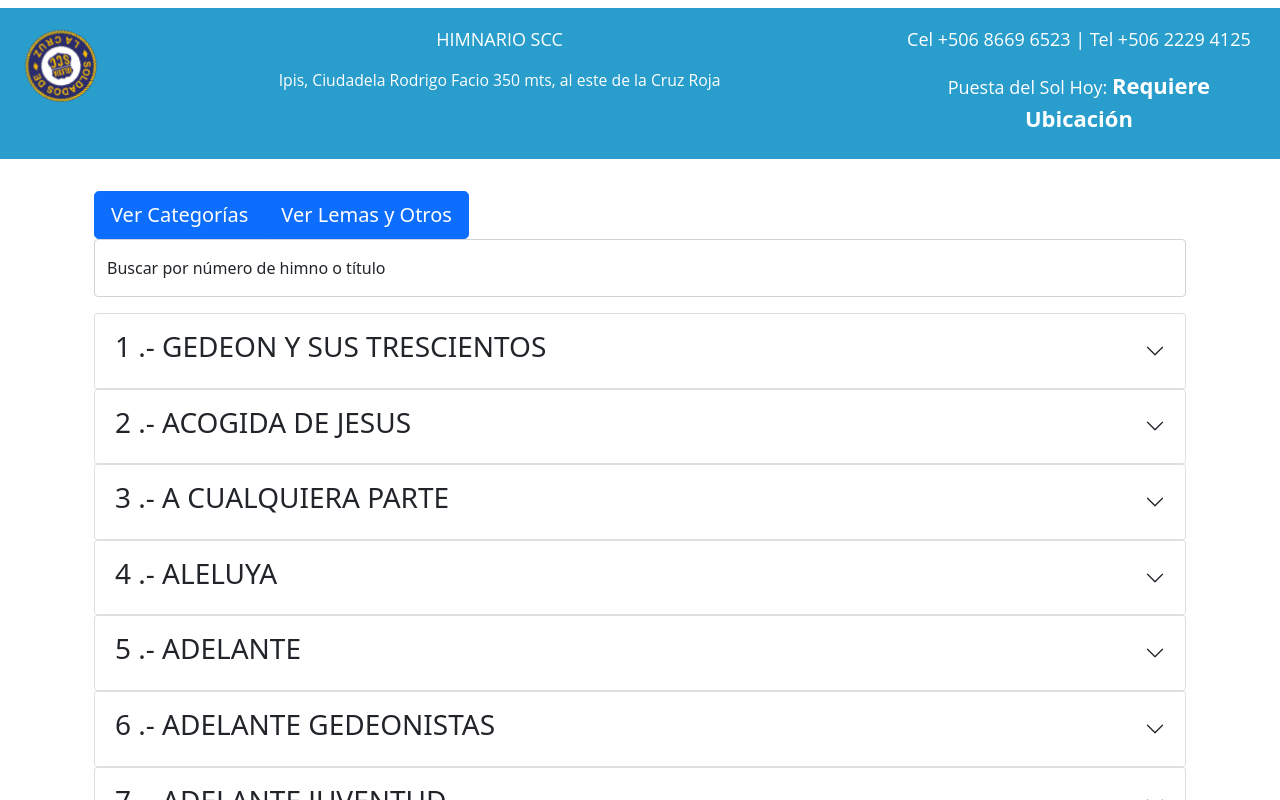
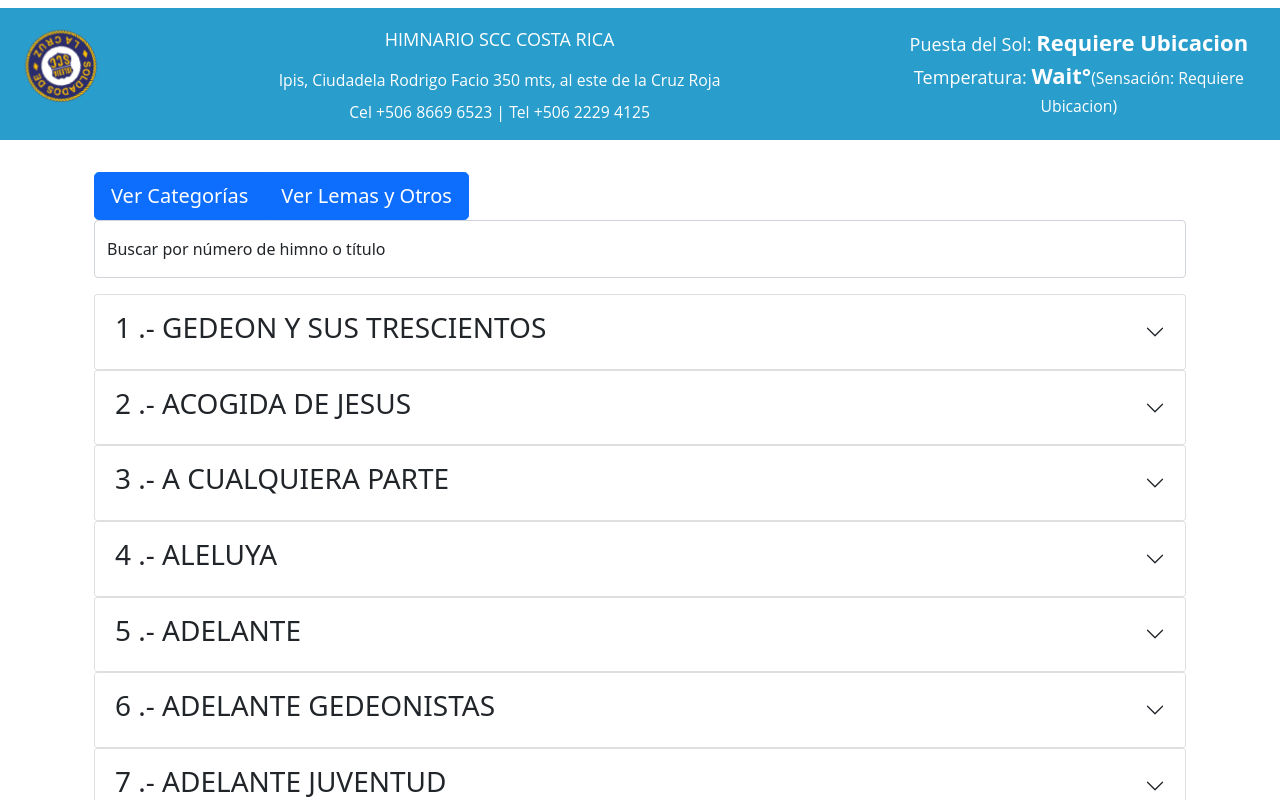
Before and after one commit to jromeroblessed/anthem-master, a React (Create React App) app: page / in a window 1280 px wide. Shown: the top 800 px of the page. Built offline with nearby package versions, Linux system fonts and the light colour scheme; no server answers.

Commit message:
ajustes sunset

```diff
--- a/src/components/Header.js
+++ b/src/components/Header.js
@@ -6,22 +6,23 @@ import moment from 'moment';
 export default function Header() {
   //const hymnalContext = useContext(HymnalContext);
   const hSunset = (hour) => {
-    let l = !!hour ? moment(hour,"HH:mm:ss").add(moment().utcOffset()/60,'hour').format("hh:mm:ss") : "Requiere Ubicación";
-    return l;
+
+    //let l = !!hour ? moment(hour,"HH:mm:ss").add(moment().utcOffset()/60,'hour').format("hh:mm:ss") : "Requiere Ubicación";
+    //return l;
   }
+
   const { sunset, getSunset} = useContext(HymnalContext);
-  const [location, setLocation] = useState({});
+  const [hour, setHour] = useState('Requiere Ubicacion');
+  const [feelsLike, setFeelsLike] = useState('Requiere Ubicacion');
+  const [temperature, setTemperature] = useState('Wait');
   useEffect(() => {
     const locat = async () => {
        navigator.geolocation.getCurrentPosition(
         async function (position) {
-          //console.log(position);
           await getSunset({
             longitude: position.coords.longitude,
             latitude: position.coords.latitude,
-          }).then(res => {
-            setLocation(res)
-          });
+          })
         },
         function (error) {
           console.error("Error Code = " + error.code + " - " + error.message);
@@ -33,6 +34,14 @@ export default function Header() {
     }
     locat();
   }, []);
+  useEffect(() => {
+    if(!!sunset){
+      //console.log(sunset)
+      setHour(moment.unix(sunset.sys.sunset).format("hh:mm:ss"));
+      setTemperature(sunset.main.temp)
+      setFeelsLike(sunset.main.feels_like)
+    }
+  }, [sunset]);
 
   return (
     <nav className="navbar navbar-custom navbar-fixed-top" role="navigation">
@@ -46,14 +55,15 @@ export default function Header() {
                   <div className="row">
                     <div className="col-sm-8 col-md-8">
                       <center>
-                        <p className="bold text-left">HIMNARIO SCC</p>
-                        <small><p className="bold text-left">Ipis, Ciudadela Rodrigo Facio 350 mts, al este de la Cruz Roja </p></small>
+                        <p className="bold text-left">HIMNARIO SCC COSTA RICA</p>
+                        <small><div className="bold text-left pb-2 pt-0 mt-0">Ipis, Ciudadela Rodrigo Facio 350 mts, al este de la Cruz Roja </div></small>
+                        <small><div className="bold text-left pb-2 pt-0 mt-0">Cel +506 8669 6523 | Tel +506 2229 4125</div></small>
                       </center>
                     </div>
                     <div className="col-sm-4 col-md-4 ">
                       <center >
-                        <p className="bold">Cel +506 8669 6523 | Tel +506 2229 4125</p>
-                        <p className="bold">Puesta del Sol Hoy: <b className='red'>{hSunset(sunset.sunset)}</b></p>
+                        <div className="bold p-0">Puesta del Sol: <b className='red'>{hour}</b></div>
+                        <div className="bold p-0">Temperatura: <b className='red'>{temperature}°</b><small>(Sensación: {feelsLike})</small></div>
                       </center>
                     </div>
                   </div>
--- a/src/components/HymnalList.js
+++ b/src/components/HymnalList.js
@@ -50,7 +50,7 @@ const HymnalList = () => {
         (coin) =>
           coin.title.includes(search.toUpperCase()) ||
           coin.id.toString().includes(search) ||
-          coin.anthem.toLowerCase().includes(search)
+          coin.anthem.toLowerCase().includes(search.toLowerCase())
       ));
     }else{
       setHimnal(hymnal)
--- a/src/context/Hymnal/HymnalState.js
+++ b/src/context/Hymnal/HymnalState.js
@@ -10,7 +10,7 @@ import {hymnal} from "../../resources/himn";
 const HymnalState = (props) => {
   const initialState = {
     hymnal:[],
-    sunset: {},
+    sunset: null,
     selectedAnthem: null
   }
 
@@ -33,8 +33,9 @@ const HymnalState = (props) => {
   }
 
   const getSunset = async (position) => {
-    const res = await axios.get(`https://api.sunrise-sunset.org/json?lat=${position.latitude}&lng=${position.longitude}&date=today`);
-    const data = res.data.results;
+    //https://api.openweathermap.org/data/2.5/weather?lat={lat}&lon={lon}&appid={API key}
+    const res = await axios.get(`https://api.openweathermap.org/data/2.5/weather?lat=${position.latitude}&lon=${position.longitude}&appid=2245a0fada26bc50c8658db58a601370&units=metric`);
+    const data = res.data;
     dispatch({
       type: 'GET_SUNSET',
       payload: data
```
